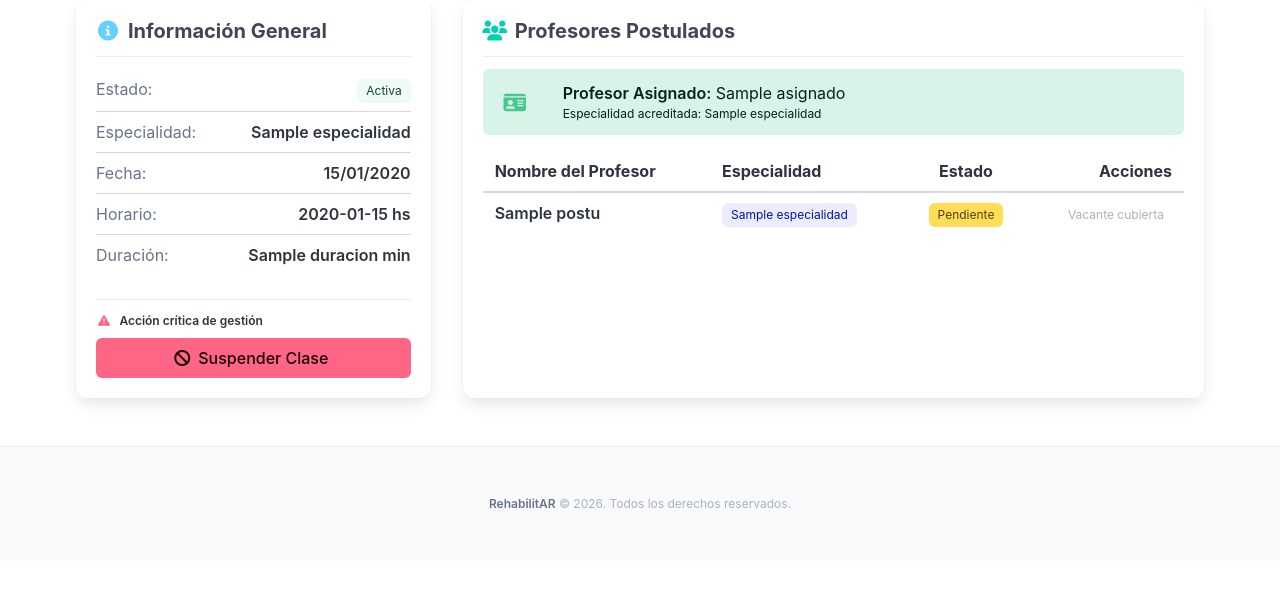
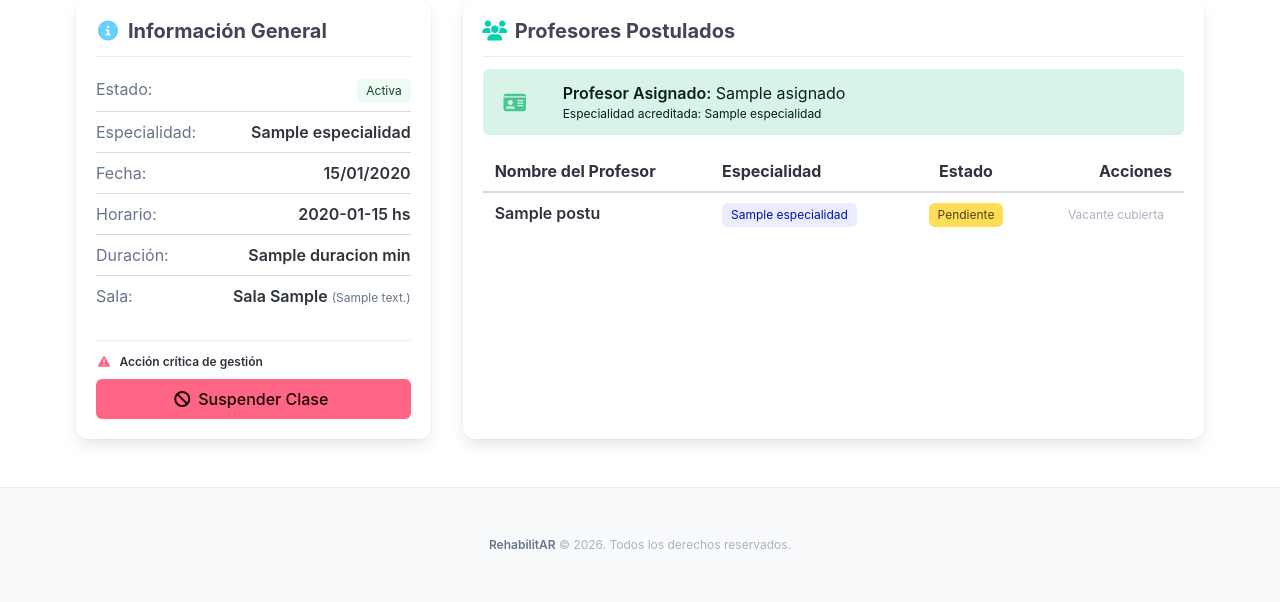
Before and after one commit to ianKief/RehabilitAR, a Flask app: template src/web/templates/clases/clase_detalle.html in a window 1280 px wide. Shown: the part 278-880 px from the top of the page. Before the commit the page ends 786 px from the top, so only its background shows below. Run offline with Flask 3, Linux system fonts and the light colour scheme; the template is opened without the code that fills it: most values are stand-ins (such as "Sample title", 1, 10 or a date in 2020); parts of the project's set-up code (start-up, migrations or seed data) failed here and were passed over.

Commit message:
Feat: en el detalle de las clases ahora aparece en que sala va a darse

```diff
--- a/src/web/templates/clases/clase_detalle.html
+++ b/src/web/templates/clases/clase_detalle.html
@@ -93,6 +93,19 @@
                                 <td class="has-text-grey pl-0">Duración:</td>
                                 <td class="has-text-right pr-0 has-text-weight-semibold">{{ clase.duracion }} min</td>
                             </tr>
+                            <tr>
+                                    <td class="has-text-grey pl-0">Sala:</td>
+                                    <td class="has-text-right pr-0 has-text-weight-semibold">
+                                        {% if clase.sala %}
+                                            Sala {{ clase.sala.numero_puerta }}
+                                            {% if clase.sala.descripcion %}
+                                                <span class="is-size-7 has-text-grey has-text-weight-normal">({{ clase.sala.descripcion }})</span>
+                                            {% endif %}
+                                        {% else %}
+                                            <span class="has-text-grey-light is-italic">Sin asignar</span>
+                                        {% endif %}
+                                    </td>
+                                </tr>
                         </tbody>
                     </table>
                 </div>
```
